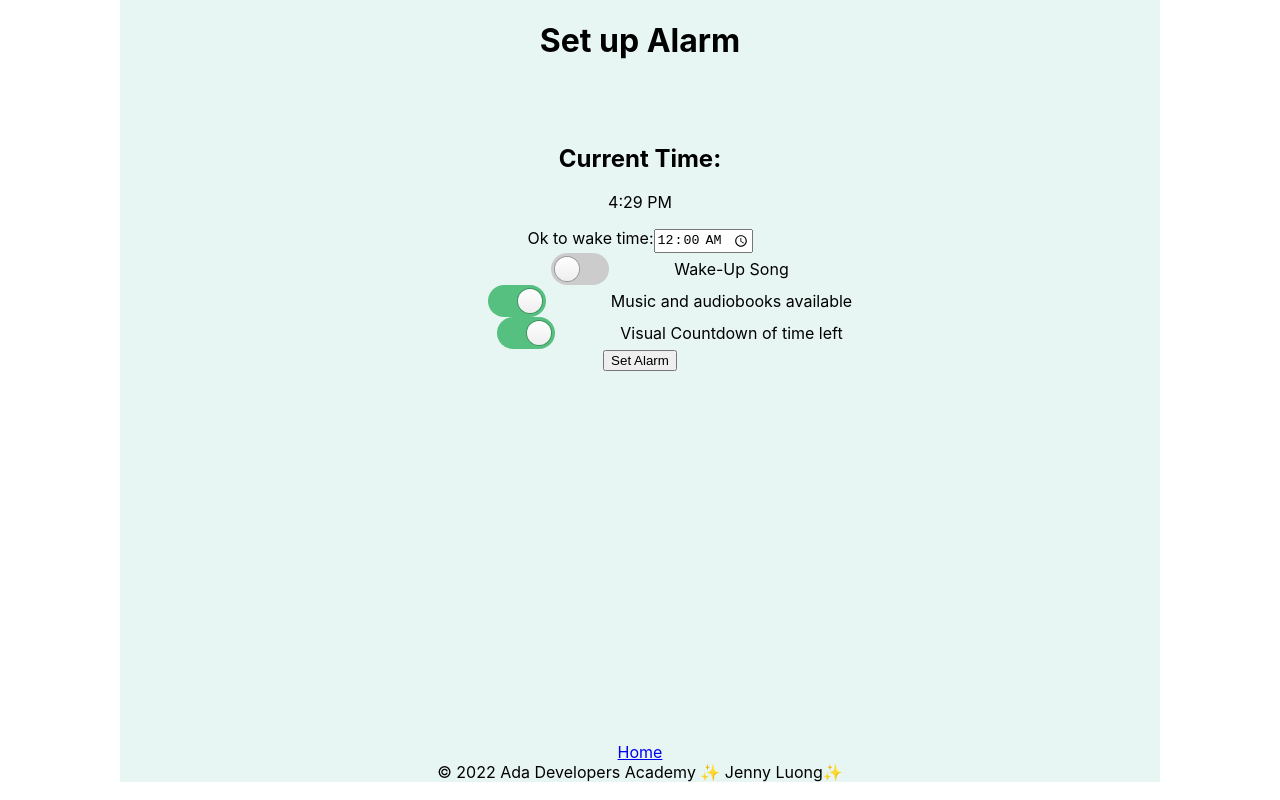
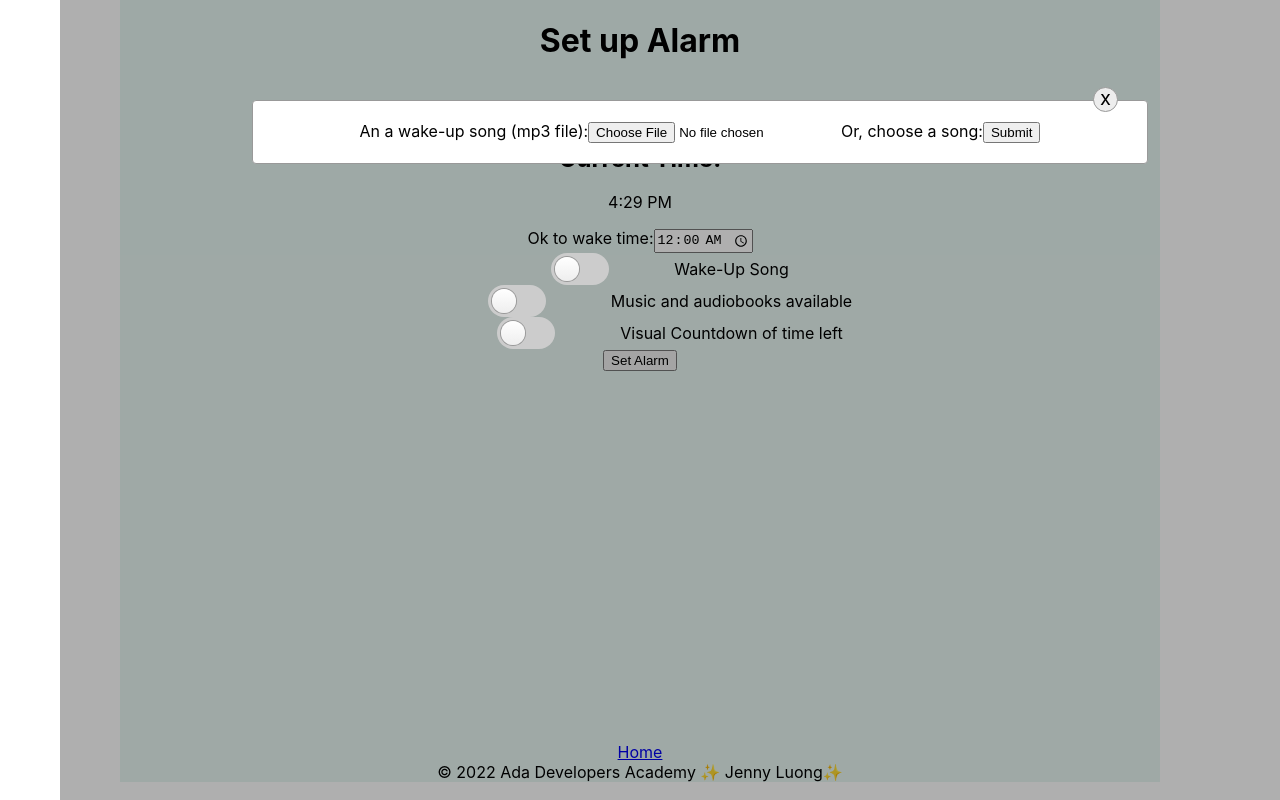
Before and after one commit to Jenny-PL/-trafficLightAppFrontEnd, a React (Create React App) app in the folder traffic_light/: page /set in a window 1280 px wide. Both pictures are taken after a click on the label "Wake-Up Song". Built offline with nearby package versions, Linux system fonts and the light colour scheme.

Commit message:
semi working code. trouble with set alarm form and toggle pop up for music selection

```diff
--- a/traffic_light/src/App.tsx
+++ b/traffic_light/src/App.tsx
@@ -22,6 +22,7 @@ interface navToWakePageProps {
   audioToggle: boolean;
   visualDisplay: boolean;
   currentTime: Date;
+  chosenSong?: string;
 }
 
 //audioTag
@@ -107,11 +108,12 @@ function NotTimeYet() {
   const wakeUpToggle = location.state?.wakeUpToggle;
   const audioToggle = location.state?.audioToggle;
   const visualDisplay = location.state?.visualDisplay;
+  const chosenSong = location.state?.chosenSong;
 
   const [currentTime, setCurrentTime] = useState(new Date());
 
   // naviagate to '/wakeup' or '/wakeup-audio' when currentTime >= alarmTime:
-  function navToWakePage({alarmTime, wakeUpToggle, audioToggle, currentTime, visualDisplay}: navToWakePageProps) {
+  function navToWakePage({alarmTime, wakeUpToggle, audioToggle, currentTime, visualDisplay, chosenSong}: navToWakePageProps) {
     let minutes = currentTime.getMinutes();
     let mins :string;
     let currentTimeString: string;
@@ -129,7 +131,7 @@ function NotTimeYet() {
         audioToggle: audioToggle, visualDisplay: visualDisplay}});
     } else if (currentTimeString >= alarmTime && wakeUpToggle === true) {
       navigate('/wakeup-audio', {state: { wakeUpToggle: wakeUpToggle,
-        audioToggle: audioToggle, visualDisplay: visualDisplay}});
+        audioToggle: audioToggle, visualDisplay: visualDisplay, chosenSong: chosenSong}});
     }
   }
   //TODO: Make visualCountdown page, then uncomment this:
@@ -141,7 +143,7 @@ function NotTimeYet() {
 
   //currentTimeDisplay component has similar useEffect hook; is it necessary in both places?
   useEffect(() => {
-    navToWakePage({alarmTime, wakeUpToggle, audioToggle, currentTime, visualDisplay});
+    navToWakePage({alarmTime, wakeUpToggle, audioToggle, currentTime, visualDisplay, chosenSong});
     const interval = setInterval(() =>
     setCurrentTime(new Date()),
     60000);
@@ -174,7 +176,6 @@ function NotTimeYet() {
 // function NotTimeYetWithDisplay()
 // very similar to above however with <visualCountdown/> rendered
 
-//BUG: why does GreenTrafficLight not display the same as the others?
 function OkayToWakeUp() {
 // useLocation passes on props through Link with react router (rather than as params in route definition)
 const location:any = useLocation();
@@ -209,6 +210,8 @@ function WakeUpWithAudio() {
   const wakeUpToggle = location.state?.wakeUpToggle;
   const audioToggle = location.state?.audioToggle;
   const visualDisplay = location.state?.visualDisplay;
+  const chosenSong = location.state?.chosenSong;
+
     return (
       <>
         <main>
@@ -221,6 +224,9 @@ function WakeUpWithAudio() {
           <CurrentTimeDisplay/>
           {/* set ternary expression whether to display MusicPlay, and AudioBook */}
           {/* set ternary expression whether to play wakeUpSong, and if so, display a stop button */}
+          <audio controls autoPlay>
+            <source src={chosenSong} type="audio/mpeg"/>
+          </audio>
           <MusicPlay/>
           <AudioBook/>
           {/* <VisualCountdown/> */}
--- a/traffic_light/src/components/SetAlarmForm.tsx
+++ b/traffic_light/src/components/SetAlarmForm.tsx
@@ -2,19 +2,118 @@ import React from "react";
 import CurrentTimeDisplay from "./CurrentTimeDisplay";
 import "./SetAlarmForm.css";
 import { useNavigate, Link }  from 'react-router-dom';
+import SongFormPopUp from "./SongFormPopUp";
 // import './App.css';
 
+interface SetAlarmFormProps {
+    chosenSong?: string;
+}
 
 // Set Alarm Page
-function SetAlarmForm() {
+function SetAlarmForm({chosenSong}: SetAlarmFormProps) {
     const navigate = useNavigate(); // this is for routing to a new link
 
     const [alarmTime, setAlarmTime] = React.useState<string>("00:00");
-    const [wakeUpToggle, setWakeUpState] = React.useState<boolean>(true);
-    const [audioToggle, setAudioState] = React.useState<boolean>(true);
-    const [visualDisplay, setVisualDisplayState] = React.useState<boolean>(true);
+    const [wakeUpToggle, setWakeUpToggle] = React.useState<boolean>(false);
+    const [audioToggle, setAudioToggle] = React.useState<boolean>(false);
+    const [visualDisplay, setVisualDisplay] = React.useState<boolean>(false);
 
-    // if you provide initial values for all objects, explicitly stating the type is not necessary.
+    // pop-up to select song:
+    const [isOpen, setIsOpen] = React.useState<boolean>(false);
+    const togglePopup = () => {
+      setIsOpen(!isOpen);
+    };
+
+    const onInputChange = (event: React.FormEvent<HTMLInputElement>) => {
+      setAlarmTime(event.currentTarget.value);}
+    const onWakeUpChange = (event: React.FormEvent<HTMLInputElement>) => {
+        console.log("wake up is checked on?", event.currentTarget.checked);
+        setWakeUpToggle(event.currentTarget.checked);
+        togglePopup();
+    }
+    const onAudioChange = (event: React.FormEvent<HTMLInputElement>) => {
+      setAudioToggle(event.currentTarget.checked);}
+    const onVisualChange = (event: React.FormEvent<HTMLInputElement>) => {
+        setVisualDisplay(event.currentTarget.checked);}
+
+    const handleFormSubmission = (event: React.FormEvent<HTMLFormElement>) => {
+      event.preventDefault();
+      console.log("alarm time is:", alarmTime)
+      // passing on state through params with navigate, react router
+        if (chosenSong !== "") {
+        navigate('/alarm', {state: { alarmTime: alarmTime,  wakeUpToggle: wakeUpToggle,
+            audioToggle: audioToggle, visualDisplay: visualDisplay, chosenSong: chosenSong}});
+            }
+        else {
+            navigate('/alarm', {state: { alarmTime: alarmTime,  wakeUpToggle: wakeUpToggle,
+                audioToggle: audioToggle, visualDisplay: visualDisplay}});
+        }
+      }
+
+    // navigate('/alarm', {state: { alarmTime: formData.alarmTime,  wakeUpToggle: formData.wakeToggle,
+    //   audioToggle: formData.audioToggle, visualDisplay: formData.visualDisplay}});
+
+    return (
+      <>
+        <main className="formPage">
+            <h1>Set up Alarm</h1>
+            <form onSubmit={event => handleFormSubmission(event)}>
+                    {/* each of these inputs should have its own onChange event, else a collective onChange event */}
+                <div id="setTime">
+                    <CurrentTimeDisplay/>
+                    <label htmlFor="alarm">Ok to wake time:
+                        <input type='time' id="alarm" name="alarm" onChange={event => onInputChange(event)} value={alarmTime}/>
+                        {/* <input type='time' id="alarm" name="alarmTime" onChange={onInputChange} value={formData.alarmTime}/> */}
+                    </label>
+                </div>
+
+                <div id="songToggle">
+                <label className="toggle">
+                    <input id="slideToggle" className="toggle-checkbox" type="checkbox" name="wakeupsong"  onChange={event => onWakeUpChange(event)} checked={wakeUpToggle}/>
+                    {isOpen && (<SongFormPopUp  handleClose={togglePopup}/>)}
+                    <div className="toggle-switch"></div>
+                    <span className="toggle-label">Wake-Up Song</span>
+                </label>
+                </div>
+
+                <div id="audioMusicToggle">
+                    <label className="toggle">
+                    <input id="slideToggle" className="toggle-checkbox" type="checkbox" onChange={event => onAudioChange(event)} checked={audioToggle}/>
+                    <div className="toggle-switch"></div>
+                    <span className="toggle-label">Music and audiobooks available</span>
+                    </label>
+                </div>
+
+                <div id="visualCountToggle">
+                    <label className="toggle">
+                    <input id="slideToggle" className="toggle-checkbox" type="checkbox" onChange={event => onVisualChange(event)} checked={visualDisplay}/>
+                    <div className="toggle-switch"></div>
+                    <span className="toggle-label">Visual Countdown of time left</span>
+                    </label>
+                </div>
+
+                <div id="setAlarmButton">
+                    <input type='submit' value='Set Alarm' />
+                </div>
+            </form>
+        </main>
+        <nav>
+          <Link to="/">Home</Link>
+        </nav>
+      </>
+    );
+  }
+
+export default SetAlarmForm;
+
+
+
+
+
+
+// Attempted to DRY up code, but due to time constraints reverted to separate states on event functions
+
+  // if you provide initial values for all objects, explicitly stating the type is not necessary.
     // const [formData, setFormData] = useState({
     //   alarmTime: "00:00",
     //   wakeToggle: true,
@@ -36,76 +135,4 @@ function SetAlarmForm() {
     //   setFormData(newForm);
     //   };
 
-    const onInputChange = (event: React.FormEvent<HTMLInputElement>) => {
-      setAlarmTime(event.currentTarget.value);}
-    const onWakeUpChange = (event: React.FormEvent<HTMLInputElement>) => {
-      setWakeUpState(event.currentTarget.checked);}
-    const onAudioChange = (event: React.FormEvent<HTMLInputElement>) => {
-      setAudioState(event.currentTarget.checked);}
-    const onVisualChange = (event: React.FormEvent<HTMLInputElement>) => {
-        setVisualDisplayState(event.currentTarget.checked);}
-
-    const handleFormSubmission = (event: React.FormEvent<HTMLFormElement>) => {
-      event.preventDefault();
-      console.log("alarm time is:", alarmTime)
-      // passing on state through params with navigate, react router
-      navigate('/alarm', {state: { alarmTime: alarmTime,  wakeUpToggle: wakeUpToggle,
-    audioToggle: audioToggle, visualDisplay: visualDisplay}});
-    }
-    // navigate('/alarm', {state: { alarmTime: formData.alarmTime,  wakeUpToggle: formData.wakeToggle,
-    //   audioToggle: formData.audioToggle, visualDisplay: formData.visualDisplay}});
-
-    return (
-      <>
-        <main className="formPage">
-            <h1>Set up Alarm</h1>
-            <form onSubmit={event => handleFormSubmission(event)}>
-                    {/* each of these inputs should have its own onChange event, else a collective onChange event */}
-                <div id="setTime">
-                    <CurrentTimeDisplay/>
-                    <label htmlFor="alarm">Ok to wake time:
-                        <input type='time' id="alarm" name="alarm" onChange={event => onInputChange(event)} value={alarmTime}/>
-                        {/* <input type='time' id="alarm" name="alarmTime" onChange={onInputChange} value={formData.alarmTime}/> */}
-                    </label>
-                </div>
-
-                <div id="songToggle">
-                <label className="toggle">
-                    <input id="slideToggle" className="toggle-checkbox" type="checkbox" name="wakeupsong"  onChange={event => onWakeUpChange(event)} checked={wakeUpToggle}/>
-                    {/* <input id="slideToggle" className="toggle-checkbox" type="checkbox" name="wakeToggle"defaultChecked onChange={onInputChange} checked={formData.wakeToggle}/> */}
-                    <div className="toggle-switch"></div>
-                    <span className="toggle-label">Wake-Up Song</span>
-                </label>
-                </div>
-
-                <div id="audioMusicToggle">
-                    <label className="toggle">
-                    <input id="slideToggle" className="toggle-checkbox" type="checkbox" onChange={event => onAudioChange(event)} checked={audioToggle}/>
-                    {/* <input id="slideToggle" className="toggle-checkbox" type="checkbox" name="audioToggle" defaultChecked onChange={onInputChange} checked={formData.audioToggle}/> */}
-                    <div className="toggle-switch"></div>
-                    <span className="toggle-label">Music and audiobooks available</span>
-                    </label>
-                </div>
-
-                <div id="visualCountToggle">
-                    <label className="toggle">
-                    <input id="slideToggle" className="toggle-checkbox" type="checkbox" onChange={event => onVisualChange(event)} checked={visualDisplay}/>
-                    {/* <input id="slideToggle" className="toggle-checkbox" type="checkbox" defaultChecked name="visualDisplay" onChange={onInputChange} checked={formData.visualDisplay}/> */}
-                    <div className="toggle-switch"></div>
-                    <span className="toggle-label">Visual Countdown of time left</span>
-                    </label>
-                </div>
-
-                <div id="setAlarmButton">
-                <input type='submit' value='Set Alarm' />
-                </div>
-            </form>
-        </main>
-        <nav>
-          <Link to="/">Home</Link>
-        </nav>
-      </>
-    );
-  }
-
-export default SetAlarmForm;
+{/* <input id="slideToggle" className="toggle-checkbox" type="checkbox" defaultChecked name="visualDisplay" onChange={onInputChange} checked={formData.visualDisplay}/> */}
--- /dev/null
+++ b/traffic_light/src/components/SongFormPopUp.css
@@ -0,0 +1,38 @@
+.popup-box {
+    position: fixed;
+    background: #00000050;
+    width: 100%;
+    height: 100vh;
+    top: 0;
+    left: 0;
+}
+
+.box {
+    position: relative;
+    width: 70%;
+    margin: 0 auto;
+    height: auto;
+    max-height: 70vh;
+    margin-top: calc(100vh - 85vh - 20px);
+    background: #fff;
+    border-radius: 4px;
+    padding: 20px;
+    border: 1px solid #999;
+    overflow: auto;
+}
+
+.close-icon {
+    content: 'x';
+    cursor: pointer;
+    position: fixed;
+    right: calc(15% - 30px);
+    top: calc(100vh - 85vh - 33px);
+    background: #ededed;
+    width: 25px;
+    height: 25px;
+    border-radius: 50%;
+    line-height: 20px;
+    text-align: center;
+    border: 1px solid #999;
+    font-size: 20px;
+}
--- /dev/null
+++ b/traffic_light/src/components/SongFormPopUp.tsx
@@ -0,0 +1,66 @@
+import React, { MouseEventHandler } from 'react';
+import "./SongFormPopUp.css";
+import {useNavigate} from 'react-router-dom';
+import {useEffect} from "react";
+
+interface SongFormPopUpProps {
+    handleClose: MouseEventHandler<HTMLSpanElement>;
+}
+
+function SongFormPopUp({handleClose}:SongFormPopUpProps): JSX.Element {
+    const navigate = useNavigate(); // this is for routing to a new link
+
+    const [chosenSong, setChosenSong] = React.useState<string>("");
+
+    const onInputChange = (event: React.FormEvent<HTMLInputElement>) => {
+        setChosenSong(event.currentTarget.value);}
+
+     // trigger on component mount
+    //  useEffect(() => {
+    //     const onInputChange = (event: React.FormEvent<HTMLInputElement>) => {
+    //         setChosenSong(event.currentTarget.value);}
+    //     },[]);
+
+
+        //BUG: value is a string with file path --> need to instead upload, then convert to binary.
+
+
+    const handleFormSubmission = (event: React.FormEvent<HTMLFormElement>) => {
+        event.preventDefault();
+        // need to pass on selected song as a param when navigate back to set alarm Form
+        navigate('/set', {state: {chosenSong:chosenSong}});
+      }
+
+    return (
+    <div className="popup-box">
+        <div className="box">
+            {/* <span className="close-icon" onClick={event => handleClose(event)}> */}
+            <span className="close-icon" onClick={handleClose}>
+                x
+            </span>
+            <form onSubmit={event => handleFormSubmission(event)}>
+                <label htmlFor="add-song">An a wake-up song (mp3 file):
+                    <input type="file"
+                        id="songInput"
+                        name="song"
+                        accept="audio/mpeg"
+                        value={chosenSong}
+                        onChange={onInputChange}></input>
+                </label>
+{/* alternately, choose a song from a list of songs: (returned from DB, with pagination?!) */}
+        <label>Or, choose a song:</label>
+            {/* <input
+                type="text"
+                name="title"
+                value={formData.title}
+                onChange={handleFormInput}
+            ></input>
+            <label>Owner</label> */}
+        <input type="submit"></input>
+        </form>
+
+        </div>
+    </div>
+)}
+
+export default SongFormPopUp;
```
